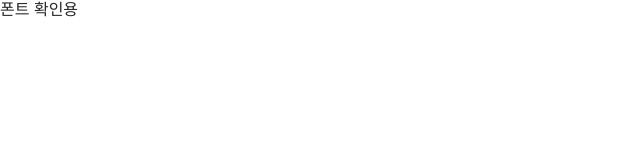
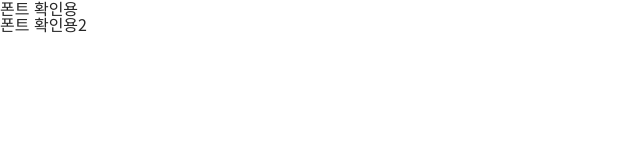
Before and after one commit to JAENY007/JEJODO_Coding_TEST, a React (Create React App) app: page / in a window 1280 px wide. Shown: the top 160 px of the page, without its empty margins (0-640 px from the left). Built offline with nearby package versions, Linux system fonts and the light colour scheme.

Commit message:
master: app 초기설정

```diff
--- a/src/App.tsx
+++ b/src/App.tsx
@@ -1,7 +1,6 @@
 import React from 'react';
 import { QueryClient, QueryClientProvider } from '@tanstack/react-query';
 import { BrowserRouter as Router, Routes, Route } from 'react-router-dom';
-import GlobalStyles from 'root.styled/GlobalStyles';
 import Home from 'pages/Home';
 
 const queryClient = new QueryClient({
@@ -18,10 +17,10 @@
 function App() {
   return (
     <>
-      <GlobalStyles />
       <QueryClientProvider client={queryClient}>
         <div className="App">
           <h1>폰트 확인용</h1>
+          <h2>폰트 확인용2</h2>
           <Routes>
             <Route path="/" element={<Home />} />
           </Routes>
--- a/src/index.tsx
+++ b/src/index.tsx
@@ -1,15 +1,19 @@
 import React from 'react';
 import ReactDOM from 'react-dom/client';
 import { BrowserRouter } from 'react-router-dom';
+import GlobalStyles from 'root.styled/GlobalStyles';
 import App from './App';
 
 const root = ReactDOM.createRoot(
   document.getElementById('root') as HTMLElement
 );
 root.render(
-  <React.StrictMode>
-    <BrowserRouter>
-      <App />
-    </BrowserRouter>
-  </React.StrictMode>
+  <>
+    <GlobalStyles />
+    <React.StrictMode>
+      <BrowserRouter>
+        <App />
+      </BrowserRouter>
+    </React.StrictMode>
+  </>
 );
--- a/src/root.styled/GlobalStyles.tsx
+++ b/src/root.styled/GlobalStyles.tsx
@@ -3,7 +3,7 @@
 import { createGlobalStyle } from 'styled-components';
 
 const GlobalStyles = createGlobalStyle`
-  @import url(//fonts.googleapis.com/earlyaccess/notosanskr.css);
+  @import url(http://fonts.googleapis.com/earlyaccess/notosanskr.css);
 
   ${reset}
 
```
Also changed, not shown: 1 other file (tests, documents, lock files or other folders).
